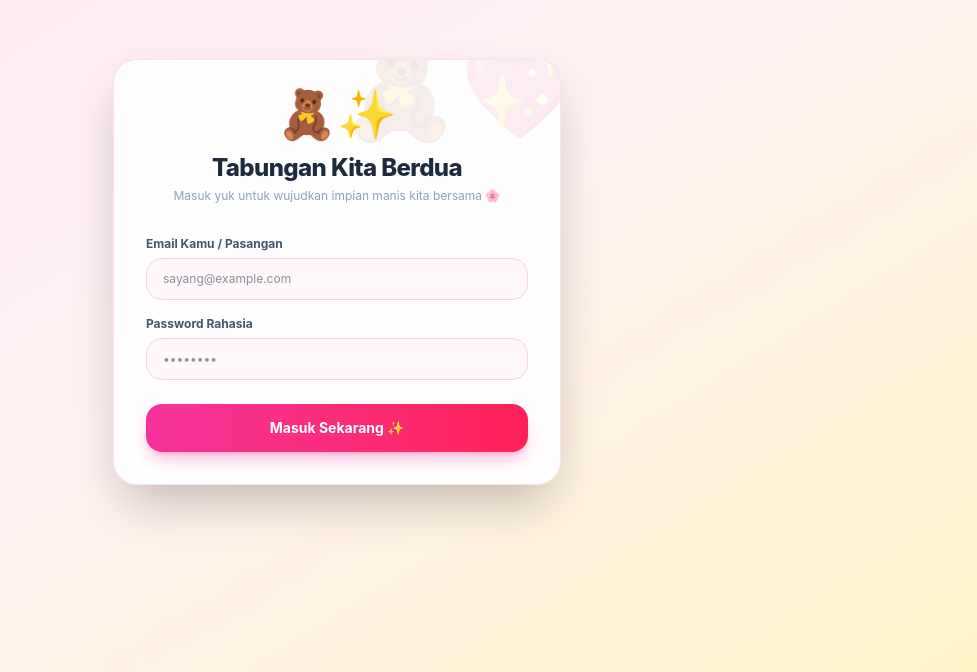
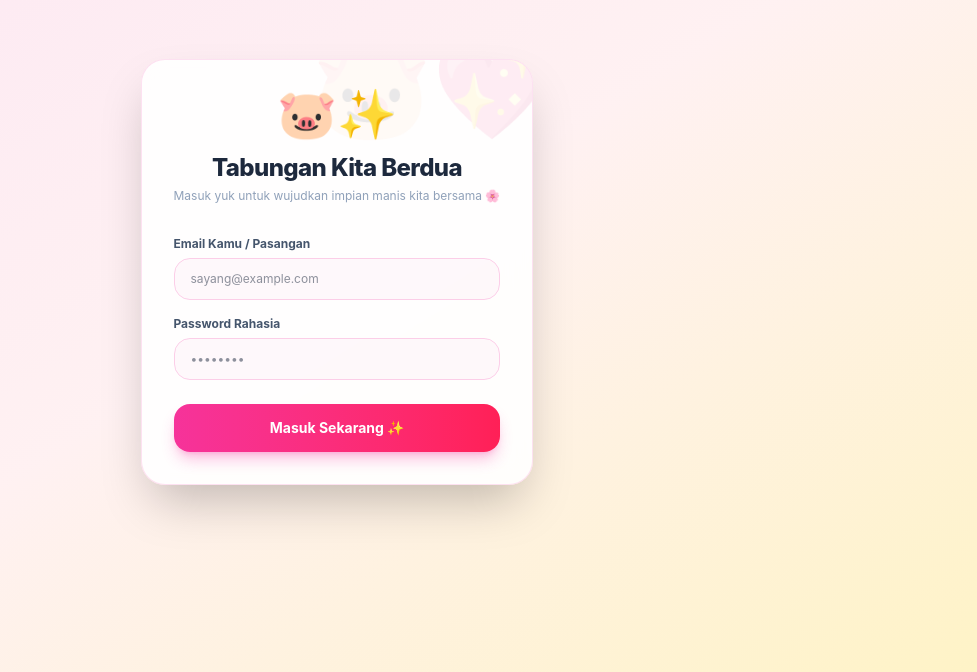
Before and after one commit to bay2514/bebe, a React app in the folder frontend/: page /login in a window 1280 px wide. Shown: the part 128-800 px from the top of the page, without its empty margins (303-1280 px from the left). Built offline with nearby package versions, Linux system fonts and the light colour scheme; the HTML template or start-up script is replaced by a standard one.

Commit message:
style: change all bear emojis and elements to cute pig elements (🐷)

```diff
--- a/frontend/src/components/Layout.jsx
+++ b/frontend/src/components/Layout.jsx
@@ -66,7 +66,7 @@ export default function Layout() {
             isActive('/profile') ? 'bg-pink-100 text-rose-600 font-bold shadow-sm scale-105' : 'text-slate-400 hover:text-rose-500'
           }`}
         >
-          <span className="text-xl">🧸</span>
+          <span className="text-xl">🐷</span>
           <span className="text-[10px] mt-0.5">Profil</span>
         </Link>
       </nav>
--- a/frontend/src/pages/Deposit.jsx
+++ b/frontend/src/pages/Deposit.jsx
@@ -54,14 +54,14 @@ export default function Deposit() {
         <div className="absolute right-[-10px] top-[-10px] text-7xl opacity-15">🌸🍯</div>
 
         <h2 className="text-lg font-bold text-slate-800 mb-1 flex items-center space-x-2">
-          <span>🧸</span>
+          <span>🐷</span>
           <span>Setor Tabungan Berdua</span>
         </h2>
-        <p className="text-xs text-slate-400 mb-4">Yuk tambah celengan buat masa depan kita berdua ✨</p>
+        <p className="text-xs text-slate-400 mb-4">Yuk tambah celengan babi buat masa depan kita berdua ✨</p>
 
         {success && (
           <div className="mb-4 p-3 bg-emerald-50 border border-emerald-200 text-emerald-700 text-xs rounded-2xl font-semibold">
-            🎉 Yeay! Setoran berhasil disimpan ke celengan kita! Mengalihkan... 💖
+            🎉 Yeay! Setoran berhasil disimpan ke celengan babi kita! Mengalihkan... 💖
           </div>
         )}
 
@@ -117,7 +117,7 @@ export default function Deposit() {
             disabled={loading}
             className="w-full py-3.5 bg-gradient-to-r from-pink-500 to-rose-500 hover:from-pink-600 hover:to-rose-600 text-white font-bold text-sm rounded-2xl shadow-lg shadow-pink-500/30 active:scale-98 transition disabled:opacity-50"
           >
-            {loading ? 'Menyimpan celengan... 🧸' : 'Simpan Setoran Sekarang ✨'}
+            {loading ? 'Menyimpan celengan babi... 🐷' : 'Simpan Setoran Sekarang ✨'}
           </button>
         </form>
       </div>
--- a/frontend/src/pages/Home.jsx
+++ b/frontend/src/pages/Home.jsx
@@ -20,14 +20,14 @@ export default function Home() {
   }
 
   if (loading) {
-    return <div className="text-center py-16 text-pink-500 font-medium animate-pulse">🧸 Lagi nyiapin celengan gemes kita...</div>
+    return <div className="text-center py-16 text-pink-500 font-medium animate-pulse">🐷 Lagi nyiapin celengan babi gemes kita...</div>
   }
 
   return (
     <div className="space-y-6 pb-6">
       {/* Saldo Card Cuteness */}
       <div className="bg-gradient-to-r from-pink-400 via-rose-400 to-amber-300 text-white rounded-3xl p-6 shadow-xl relative overflow-hidden transform hover:scale-[1.01] transition duration-300">
-        <div className="absolute right-[-15px] bottom-[-15px] text-8xl opacity-20 rotate-12">🧸💖</div>
+        <div className="absolute right-[-15px] bottom-[-15px] text-8xl opacity-20 rotate-12">🐷💖</div>
         <div className="flex items-center space-x-2">
           <span className="bg-white/30 text-white text-[11px] px-3 py-1 rounded-full font-bold backdrop-blur-sm">
             ✨ Celengan Berdua
--- a/frontend/src/pages/Login.jsx
+++ b/frontend/src/pages/Login.jsx
@@ -26,11 +26,11 @@ export default function Login() {
 
   return (
     <div className="min-h-screen flex items-center justify-center bg-gradient-to-br from-pink-100 via-rose-50 to-amber-100 px-4 font-sans">
-      <div className="max-w-md w-full bg-white/90 backdrop-blur-md rounded-3xl shadow-2xl p-8 border border-pink-200/60 relative overflow-hidden">
-        <div className="absolute right-[-20px] top-[-20px] text-8xl opacity-10">🧸💖</div>
+      <div className="bg-white/90 backdrop-blur-md rounded-3xl shadow-2xl p-8 border border-pink-200/60 relative overflow-hidden">
+        <div className="absolute right-[-20px] top-[-20px] text-8xl opacity-10">🐷💖</div>
 
         <div className="text-center mb-8">
-          <span className="text-5xl inline-block animate-bounce">🧸✨</span>
+          <span className="text-5xl inline-block animate-bounce">🐷✨</span>
           <h1 className="text-2xl font-extrabold text-slate-800 mt-3 tracking-tight">Tabungan Kita Berdua</h1>
           <p className="text-xs text-slate-400 mt-1">Masuk yuk untuk wujudkan impian manis kita bersama 🌸</p>
         </div>
@@ -71,7 +71,7 @@ export default function Login() {
             disabled={loading}
             className="w-full py-3.5 bg-gradient-to-r from-pink-500 to-rose-500 hover:from-pink-600 hover:to-rose-600 text-white font-bold text-sm rounded-2xl shadow-lg shadow-pink-500/30 active:scale-98 transition disabled:opacity-50 mt-2"
           >
-            {loading ? 'Masuk ke celengan... 🧸' : 'Masuk Sekarang ✨'}
+            {loading ? 'Masuk ke celengan babi... 🐷' : 'Masuk Sekarang ✨'}
           </button>
         </form>
       </div>
```
